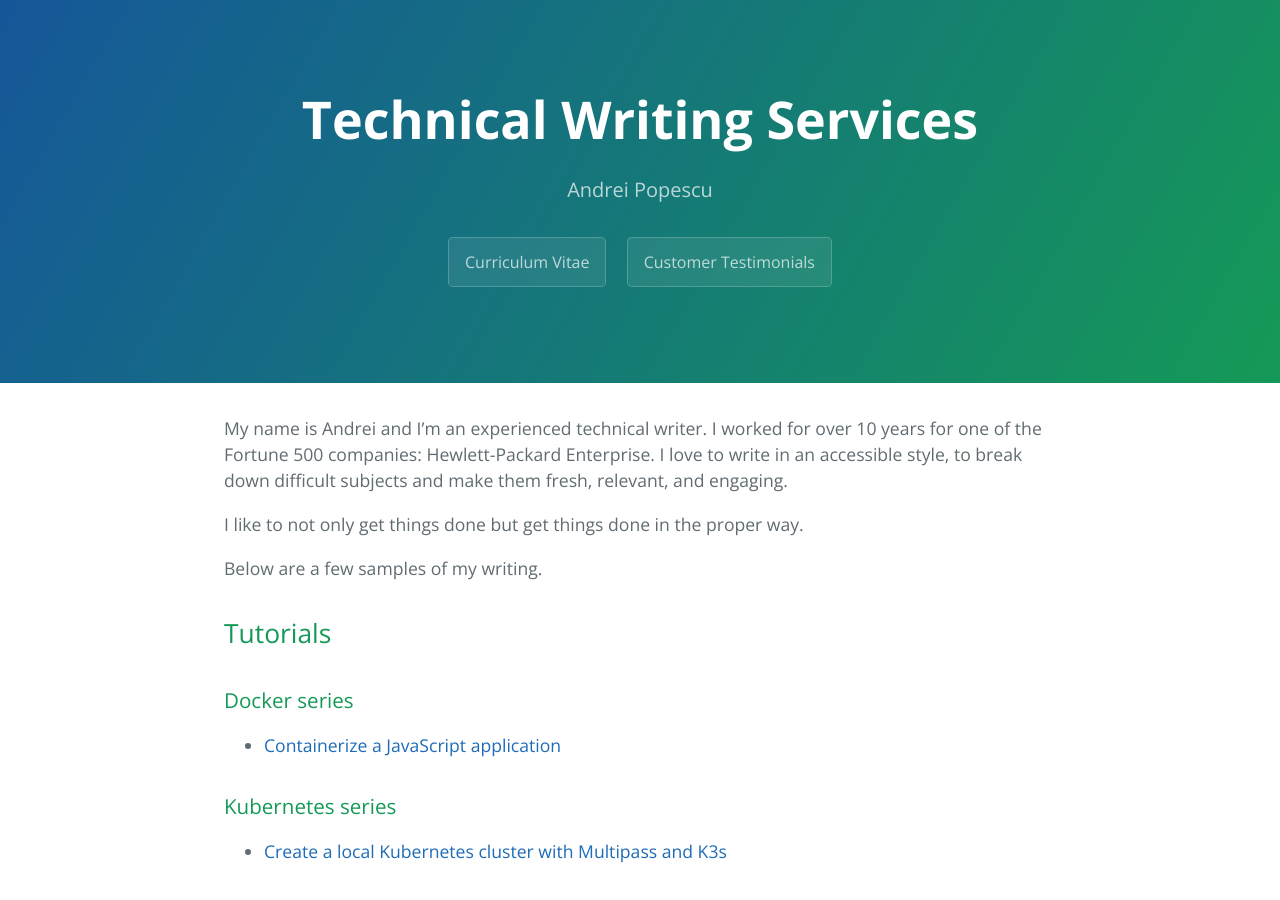
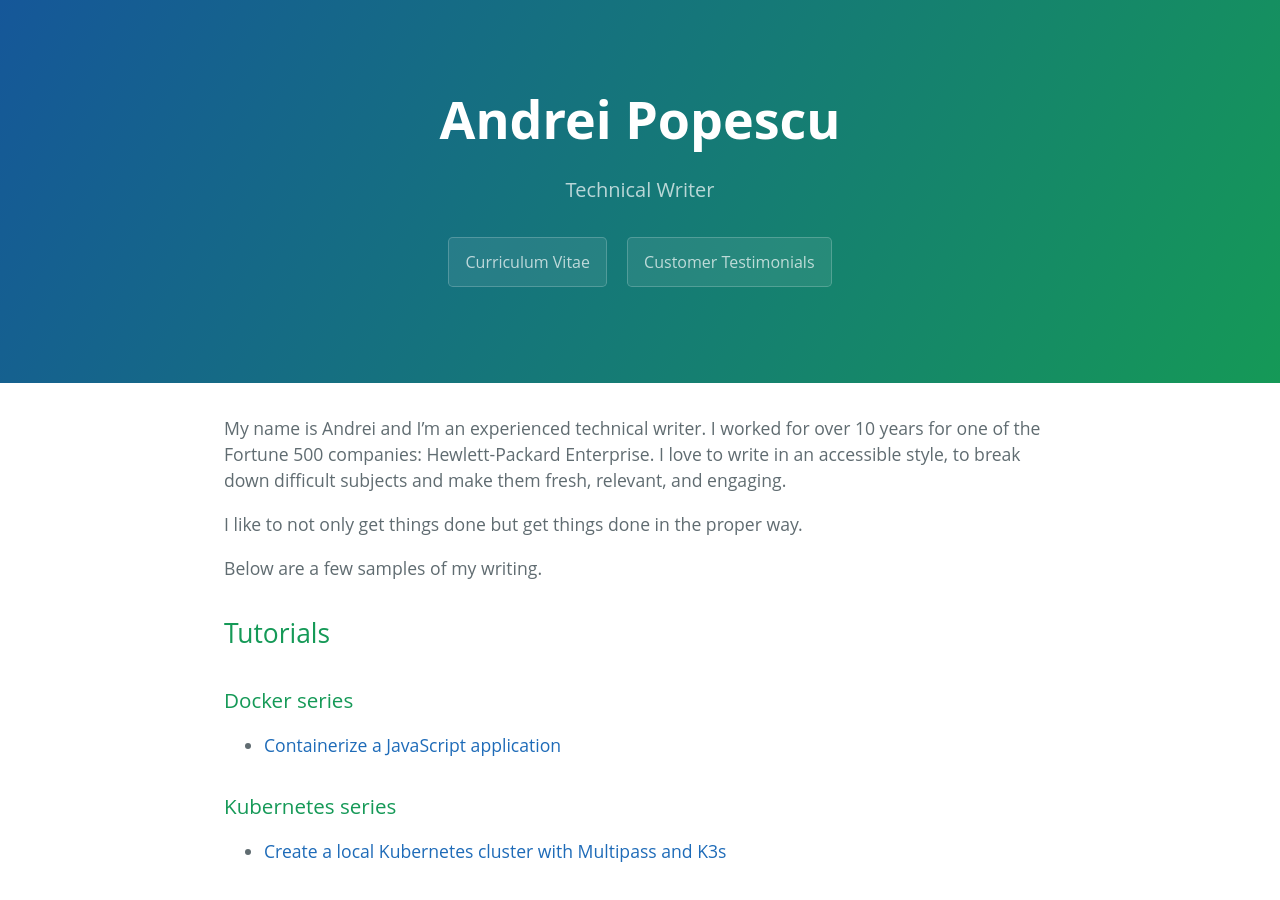
Before and after one commit to andreipope/andreipope.github.io, a Jekyll site: the page built from index.md, in a window 1280 px wide and 900 px high. Built offline with Jekyll 4.4.1, drawn with Linux system fonts in a browser that asks for light colours.

Commit message:
Font and title
Font and title

```diff
--- a/_config.yml
+++ b/_config.yml
@@ -1,5 +1,5 @@
-title: Technical Writing Services
-description: Andrei Popescu
+title: Andrei Popescu
+description: Technical Writer
 show_downloads: false
 google_analytics: UA-162628238-1
 theme: jekyll-theme-cayman
--- a/_sass/jekyll-theme-cayman.scss
+++ b/_sass/jekyll-theme-cayman.scss
@@ -1,7 +1,8 @@
 @import "normalize";
 @import "rouge-github";
 @import "variables";
-@import url('https://fonts.googleapis.com/css?family=Open+Sans:400,700');
+/* @import url('https://fonts.googleapis.com/css?family=Open+Sans:400,700'); */
+@import url('https://fonts.googleapis.com/css?family=Roboto');
 
 @mixin large {
   @media screen and (min-width: #{$large-breakpoint}) {
```
